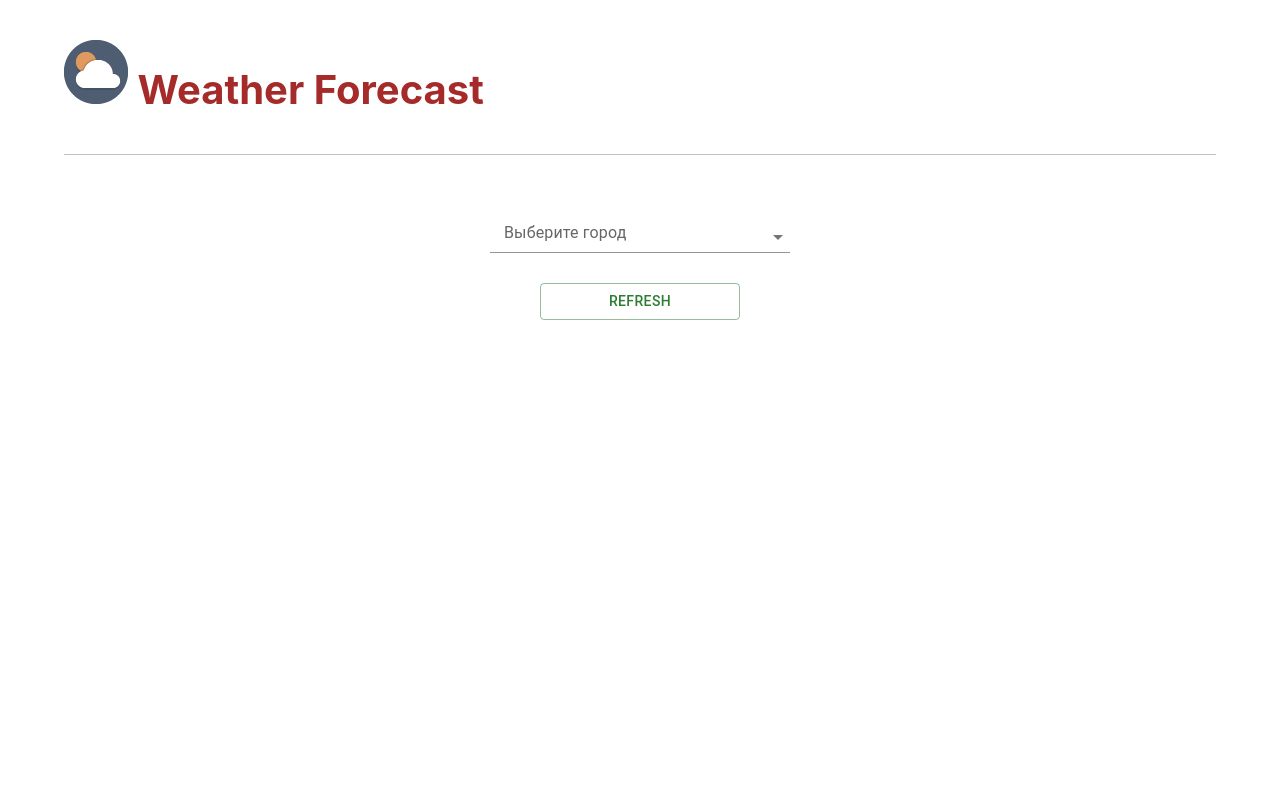
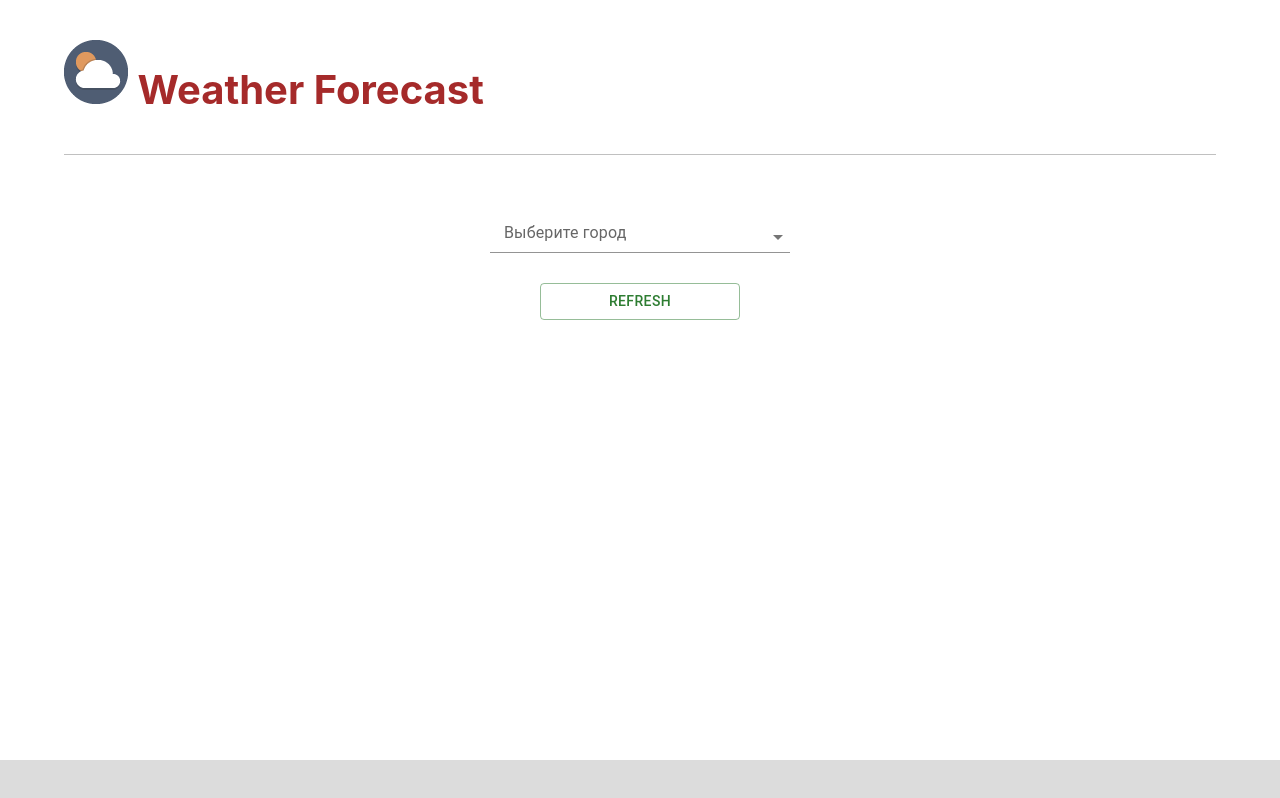
Before and after one commit to DKotykhin/Weather_forecast_React, a React (Create React App) app: page / in a window 1280 px wide. Built offline with nearby package versions, Linux system fonts and the light colour scheme.

Commit message:
add footer

```diff
--- /dev/null
+++ b/src/Components/appFooter/AppFooter.css
@@ -0,0 +1,4 @@
+.footer {
+    margin: 0;
+    border: solid 20px gainsboro;
+}
--- /dev/null
+++ b/src/Components/appFooter/AppFooter.jsx
@@ -0,0 +1,9 @@
+import './AppFooter.css'
+
+const AppFooter = () => {
+    return (
+        <p className="footer"/>
+    )
+}
+
+export default AppFooter;
--- a/src/Components/pages/MainPage.jsx
+++ b/src/Components/pages/MainPage.jsx
@@ -3,6 +3,7 @@ import React from 'react';
 import AppHeader from '../appHeader/AppHeader'
 import InputSelect from '../inputSelect/InputSelect';
 import CurrentWeather from '../currentWeather/currentWeather';
+import AppFooter from '../appFooter/AppFooter';
 
 const MainPage = () => {
     const [city, setCity] = React.useState()
@@ -18,7 +19,8 @@ const MainPage = () => {
       console.log('app: ' + flag)
     }
     return (
-        <div>
+      <>
+        <div style={{'minHeight': 'calc(100vh - 80px)'}}>
           <AppHeader/>
             <InputSelect
                 onCityUpdate={onUpdate}
@@ -27,6 +29,8 @@ const MainPage = () => {
                 cityId={city}
                 flagId={flag} />
         </div>
+          <AppFooter/>
+      </>
     );
 };
 
```
